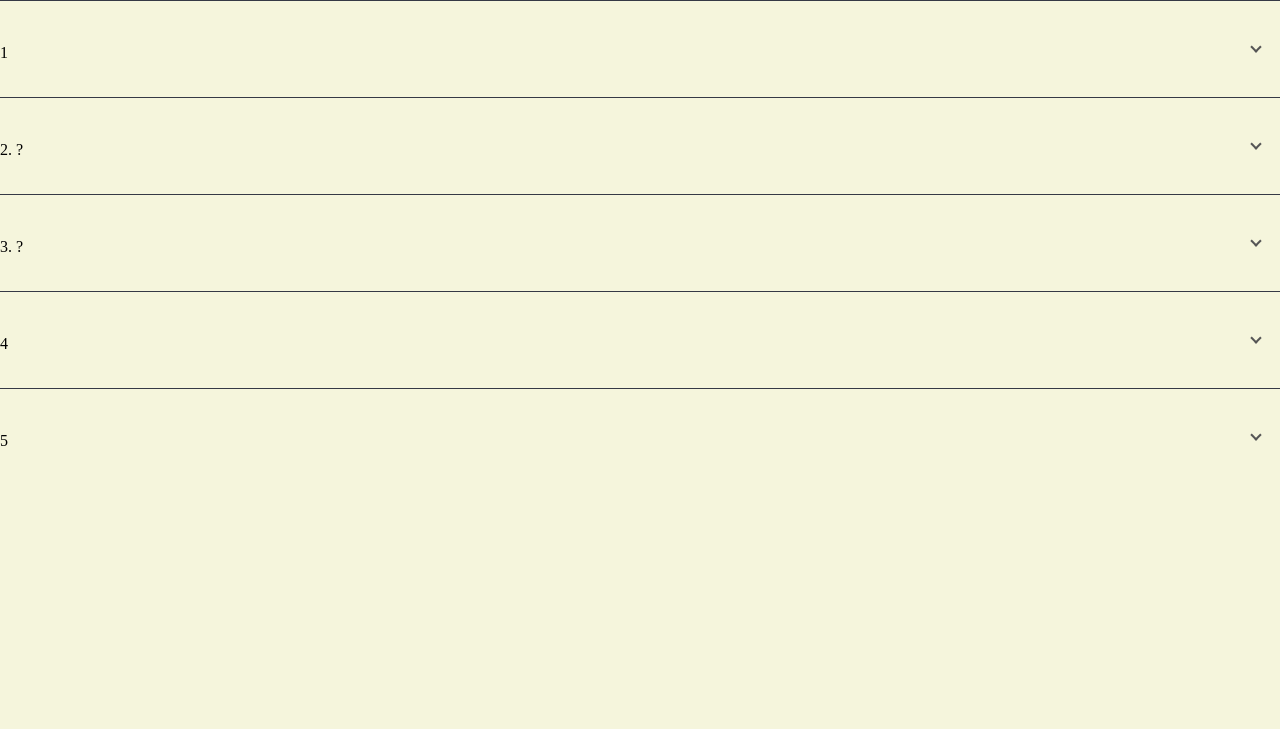
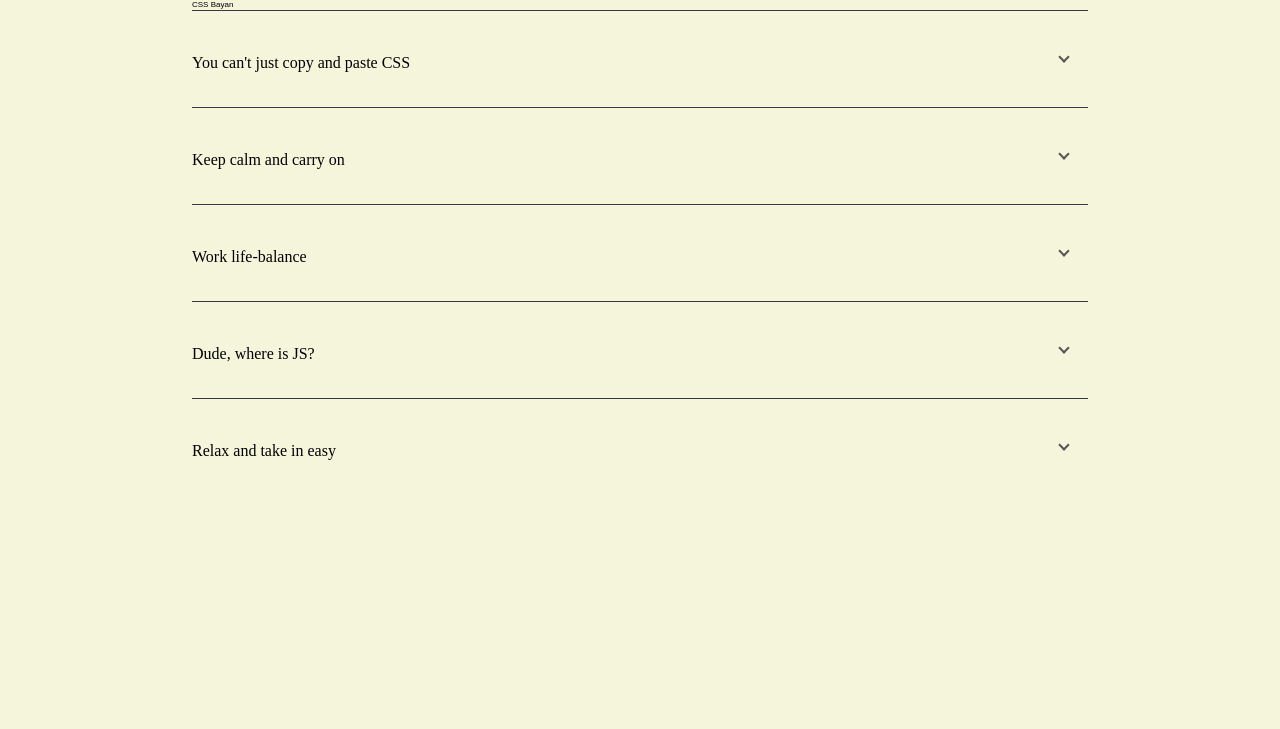
Before and after one commit to katyakan/cssBayan, a plain HTML site: page index.html in a window 1280 px wide. Drawn offline with Linux system fonts and the light colour scheme.

Commit message:
feat: add images and text to index file (son, march 12, 2023, 11:24pm)

```diff
--- a/index.html
+++ b/index.html
@@ -11,55 +11,49 @@
 
 <body>
   <main>
+    <div class="container">
+      <h1>CSS Bayan</h1>
       <div class="bayan">
         <input id="toggle1" type="radio" class="bayan-toggle" name="toggle" />
-      <label for="toggle1">1 </label>
+        <label for="toggle1">You can't just copy and paste CSS </label>
         <section>
-        <p class="toggle_text"> 11
-        </p>
+         <img class="toggle_text" src="./image/01.png" alt="photo1">
 
         </section>
         </div>
         <div class="bayan">
           <input id="toggle2" type="radio" class="bayan-toggle" name="toggle" />
-      <label for="toggle2">2. ?</label>
+          <label for="toggle2">Keep calm and carry on</label>
           <section>
-        <p class="toggle_text">
-          2
-        </p>
+            <img class="toggle_text" src="./image/02.png" alt="photo2">
 
         </section>
         </div>
         <div class="bayan">
           <input id="toggle3" type="radio" class="bayan-toggle" name="toggle" />
-      <label for="toggle3"> 3. ?
+          <label for="toggle3"> Work life-balance
           </label>
           <section>
-        <p class="toggle_text">3
-        </p>
+            <img class="toggle_text" src="./image/03.png" alt="photo3">
 
         </section>
         </div>
         <div class="bayan">
           <input id="toggle4" type="radio" class="bayan-toggle" name="toggle" />
-      <label for="toggle4">4 </label>
+          <label for="toggle4">Dude, where is JS? </label>
           <section>
-        <p class="toggle_text"> 4
-
-        </p>
+            <img class="toggle_text" src="./image/04.png" alt="photo4">
 
         </section>
         </div>
         <div class="bayan">
           <input id="toggle5" type="radio" class="bayan-toggle" name="toggle" />
-      <label for="toggle5">5</label>
+          <label for="toggle5">Relax and take in easy</label>
           <section>
-        <p class="toggle_text">
-          5
-
-        </p>
+            <img class="toggle_text" src="./image/05.jpg" alt="photo5">
 
         </section>
+      </div>
     </div>
   </main>
 </body>
```
Also changed, not shown: image/01.png (added), image/02.png (added), image/03.png (added), image/04.png (added), image/05.jpg (added). Lines whose indentation alone changed are shown as unchanged.
